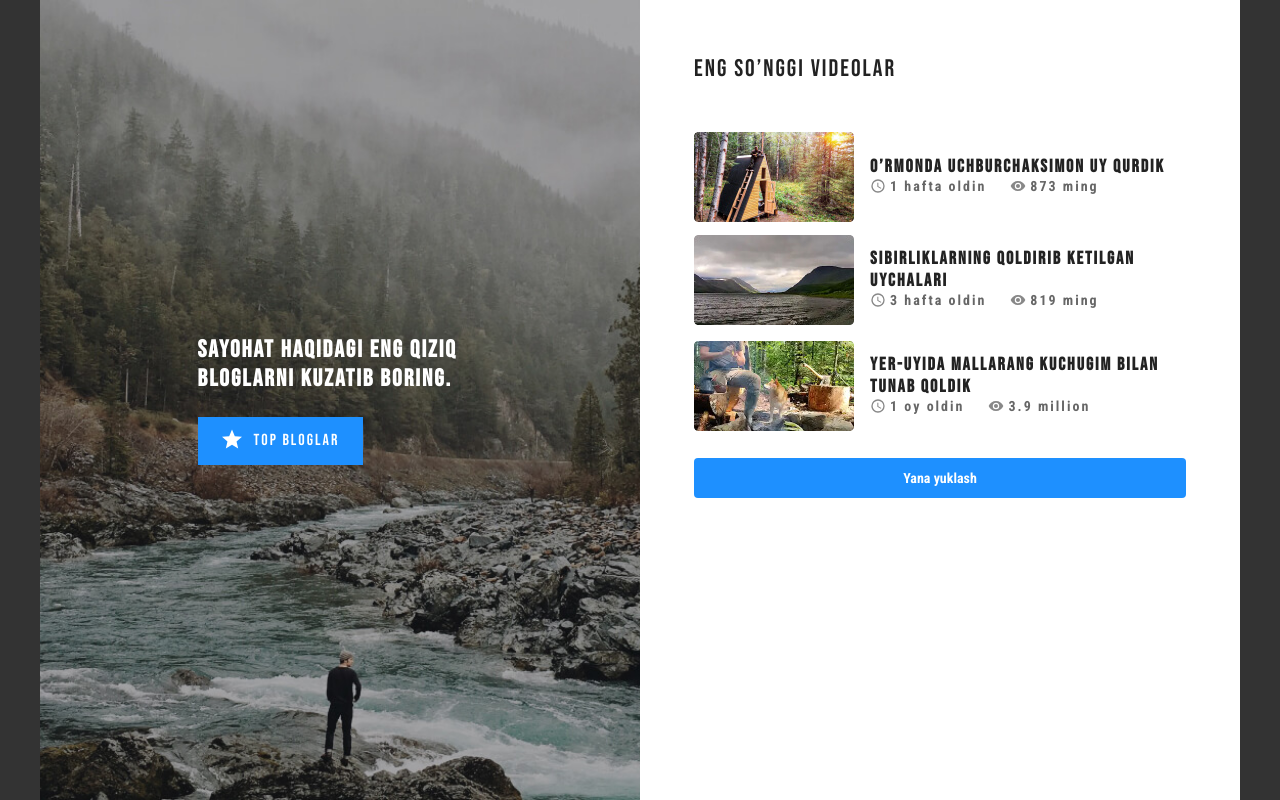
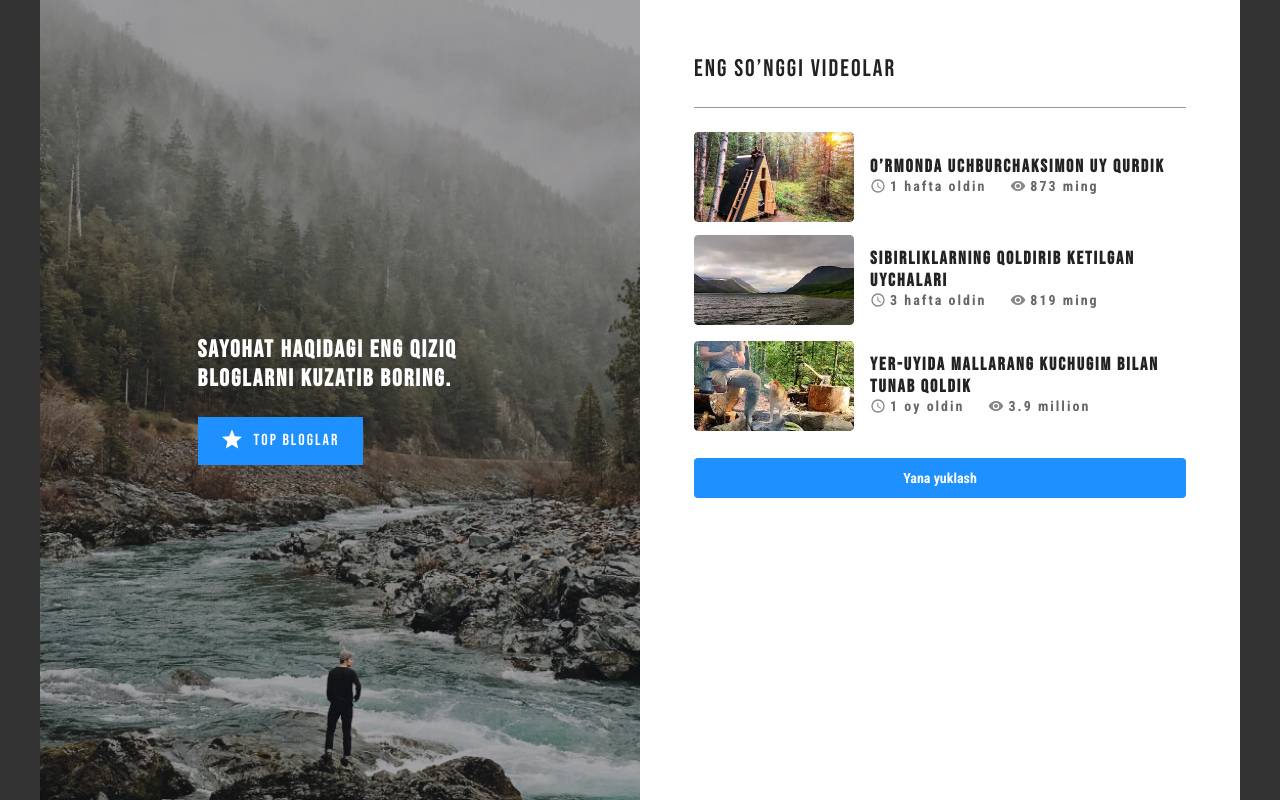
Before and after one commit to ortigaliev/ortigaliyev-Sayohat, a plain HTML site: page index.html in a window 1280 px wide. Drawn offline with Linux system fonts and the light colour scheme.

Commit message:
Add last changes and finish

```diff
--- a/css/style.css
+++ b/css/style.css
@@ -169,7 +169,7 @@ only screen and (                min-resolution: 2dppx) {
   margin-bottom: 24px;
   border: 0;
   height: 1px;
-  color: #222;
+  background-color: #999;
 }
 
 .lates-videos-list {
```
